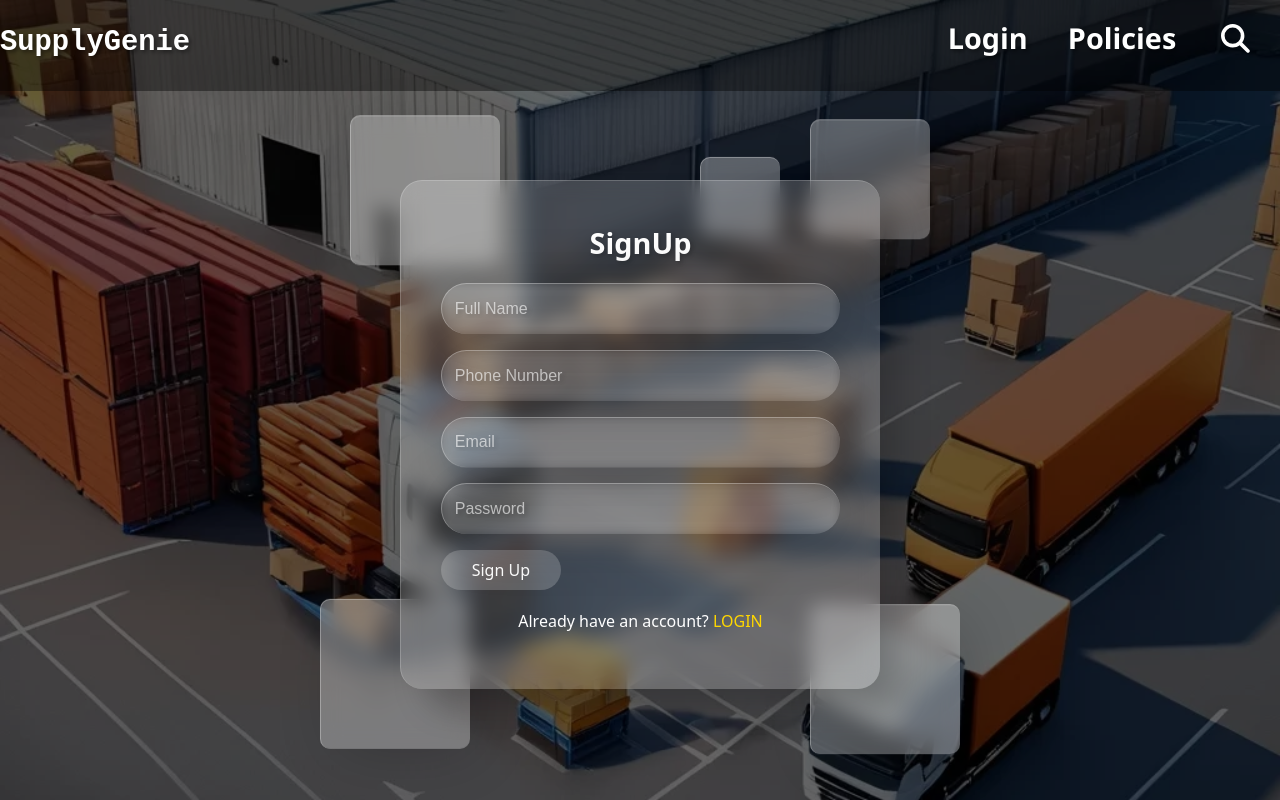
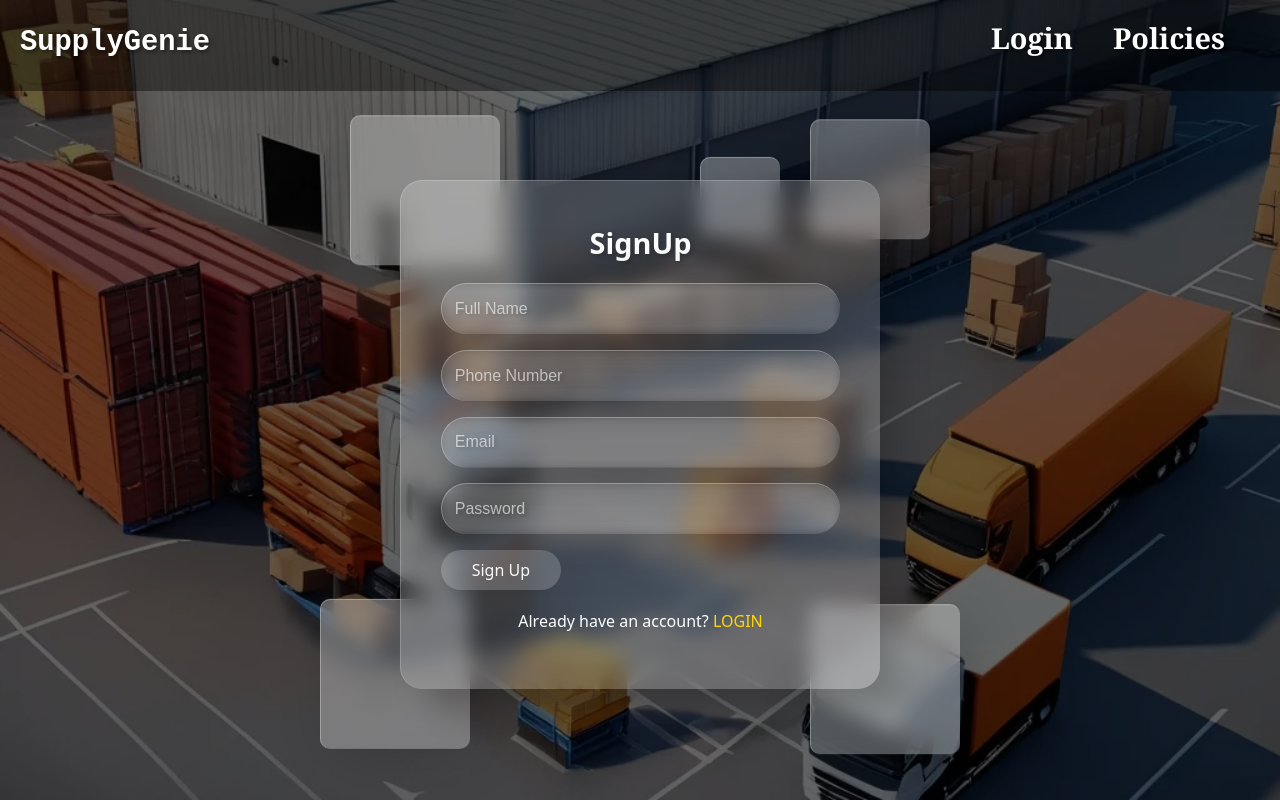
Before and after one commit to AbhishekMamgain7/SupplyGenie, a React (Vite) app in the folder FrontEnd/: page /SignUp in a window 1280 px wide. Built offline with nearby package versions, Linux system fonts and the light colour scheme.

Commit message:
Add files via upload

```diff
--- a/FrontEnd/src/component/Header.css
+++ b/FrontEnd/src/component/Header.css
@@ -4,7 +4,7 @@
   align-items: end;
   background-color: rgba(0, 0, 0, 0.384);
   color: white;
-  font-family:'Segoe UI', Tahoma, sans-serif;
+  font-family:Cambria, Cochin, Georgia, Times, 'Times New Roman', serif;
   padding: 10px 20px;
 }
 
@@ -12,6 +12,7 @@
   display:flex;
   font-family:'Courier New', Courier, monospace;
   margin-bottom: 0.7rem;
+  padding-left: 20px;
 }
 
 .header-nav {
@@ -26,11 +27,11 @@
   justify-content: flex-end;
   gap: 40px;
   padding: 0;
-  padding-right: 20px;
+  padding-right: 10px;
 }
 
 .header-menu-item:last-child {
-  margin-right: 10px;
+  margin-right: 5px;
 }
 
 .header-link {
@@ -41,8 +42,3 @@
 .header-link:hover {
   text-decoration: underline;
 }
-
-.header-search-icon {
-  color: #fff;
-  margin-left: 5px;
-}
--- a/FrontEnd/src/component/header.jsx
+++ b/FrontEnd/src/component/header.jsx
@@ -1,13 +1,10 @@
 import React from 'react';
 import { Link, useNavigate } from 'react-router-dom';
-import { FontAwesomeIcon } from '@fortawesome/react-fontawesome';
-import { faSearch } from '@fortawesome/free-solid-svg-icons';
 import './Header.css';
 import "bootstrap/dist/css/bootstrap.min.css";
 
 const Header = () => {
   const navigate = useNavigate();
-
   return (
     <header className="header">
       <div className="header-title">SupplyGenie</div>
@@ -17,12 +14,9 @@ const Header = () => {
             <Link to="/Login" className="header-link">Login</Link>
           </li>
           <li className="header-menu-item">
-            <Link to="/Privacy" className="header-link">Policies</Link>
+            <Link to="/Policies" className="header-link">Policies</Link>
           </li>
           <li className="header-menu-item">
-            <div className="header-search">
-              <FontAwesomeIcon icon={faSearch} className="header-search-icon" />
-            </div>
           </li>
         </ul>
       </nav>
```
